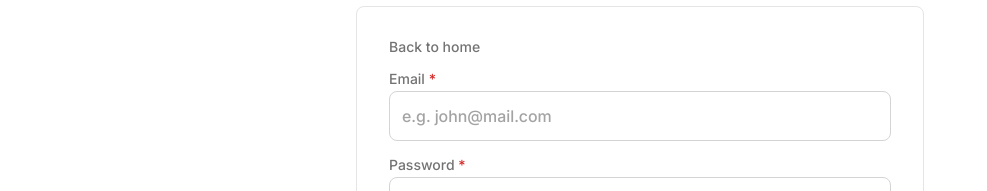
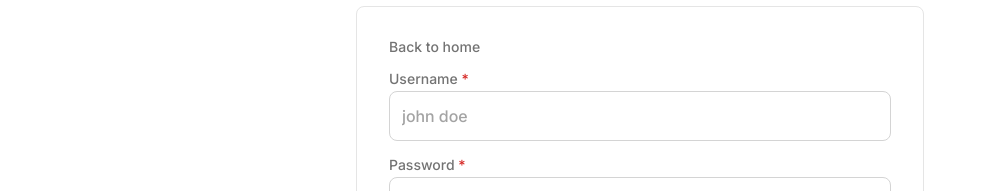
Before and after one commit to Firay24/JD-FiraYusiRukmana-jcc-frontend, a Next.js app: page /auth/sign-in in a window 1280 px wide. Shown: the part 238-429 px from the top of the page, without its empty margins (0-987 px from the left). Built offline with nearby package versions, Linux system fonts and the light colour scheme.

Commit message:
fix(auth): update sign-in input to username

```diff
--- a/src/app/auth/sign-in/_component/SignIn.tsx
+++ b/src/app/auth/sign-in/_component/SignIn.tsx
@@ -15,7 +15,7 @@ export default function page() {
             <Link href="/" className="col-span-2 text-neutral-500">
               Back to home
             </Link>
-            <InputText label="Email" placeholder="e.g. john@mail.com" className="col-span-2" type="email" required onChange={(e) => console.log(e.target.value)} />
+            <InputText label="Username" placeholder="john doe" className="col-span-2" type="text" required onChange={(e) => console.log(e.target.value)} />
             <InputPassword label="Password" placeholder="e.g. Input Password Here..." className="col-span-2" required onChange={(e) => console.log(e.target.value)} />
             <Button className="col-span-2">Sign In</Button>
           </form>
```
